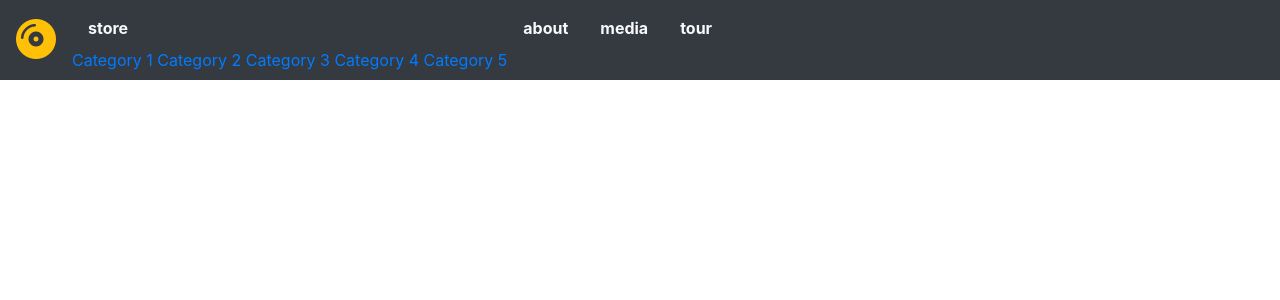
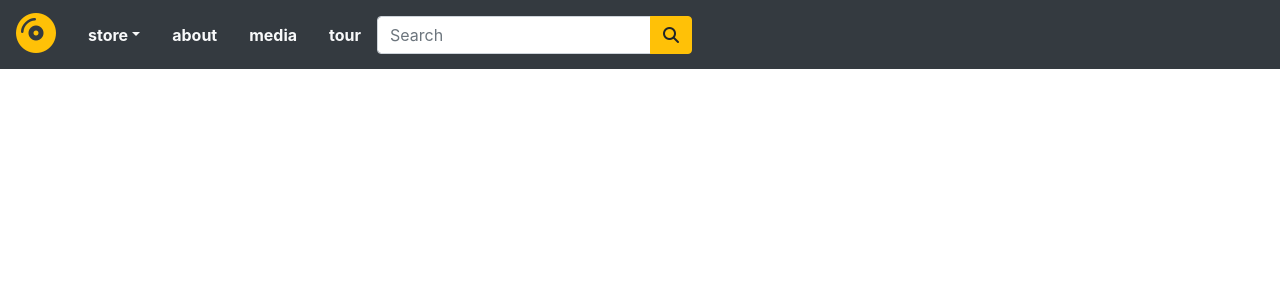
Before and after one commit to paulvallejo/Pinkshift-Website, a Django app: template Final_Project/store/templates/home.html in a window 1280 px wide. Shown: the top 300 px of the page. Run offline with Django 3.2, Linux system fonts and the light colour scheme; the template is opened without the code that fills it, so the values that code supplies are empty; parts of the project's set-up code (start-up, migrations or seed data) failed here and were passed over; some libraries are stand-ins or nearby versions.

Commit message:
Organized categories into a dropdown menu and adjusted navbar so that it collapses when you adjust the window size. Current issue: navbar disappears completely when window shrinks to a certain width

```diff
--- a/Final_Project/store/templates/base.html
+++ b/Final_Project/store/templates/base.html
@@ -27,20 +27,32 @@ laying out the website's content and configurations.
 
         <a href="#" class="navbar-brand"><i class="fas fa-compact-disc text-warning fa-2x"></i></a>
 
+        <div class="collapse navbar-collapse">
         <ul class="navbar-nav">
-            <li class="nav-item"><a class="nav-link text-light font-weight-bold px-3" href="">store</a>
-                <div>
-                    <a href="">Category 1</a>
-                    <a href="">Category 2</a>
-                    <a href="">Category 3</a>
-                    <a href="">Category 4</a>
-                    <a href="">Category 5</a>
+            <li class="nav-item dropdown"><a class="nav-link text-light font-weight-bold px-3 dropdown-toggle"
+                                             href="" data-toggle="dropdown">store</a>
+                <div class="dropdown-menu">
+                    <a class="dropdown-item" href="">Category 1</a>
+                    <a class="dropdown-item" href="">Category 2</a>
+                    <a class="dropdown-item" href="">Category 3</a>
+                    <a class="dropdown-item" href="">Category 4</a>
+                    <a class="dropdown-item" href="">Category 5</a>
                 </div>
             </li>
             <li class="nav-item"><a class="nav-link text-light font-weight-bold px-3" href="">about</a></li>
             <li class="nav-item"><a class="nav-link text-light font-weight-bold px-3" href="">media</a></li>
             <li class="nav-item"><a class="nav-link text-light font-weight-bold px-3" href="">tour</a></li>
         </ul>
+
+        <form class="form-inline">
+            <div class="input-group">
+                <input type="text" class="form-control" placeholder="Search">
+                <div class="input-group-append">
+                    <button type="button" class="btn btn-warning" name="button"><i class="fas fa-search"></i></button>
+                </div>
+            </div>
+        </form>
+        </div>
     </nav>
 
 
```
